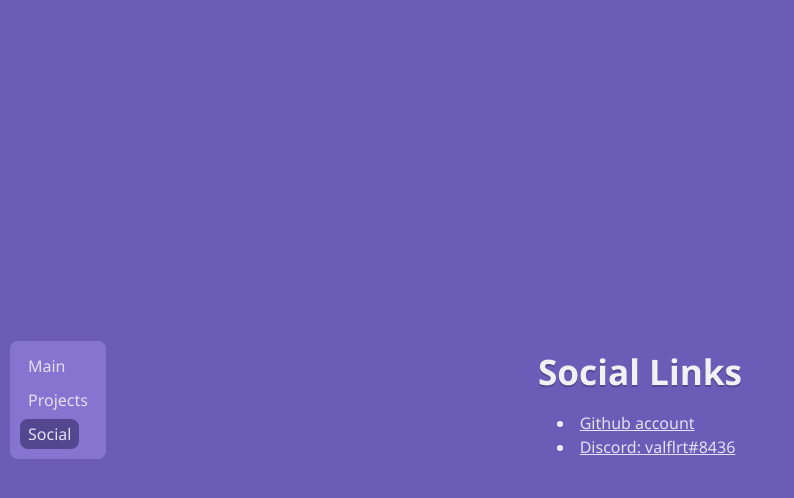
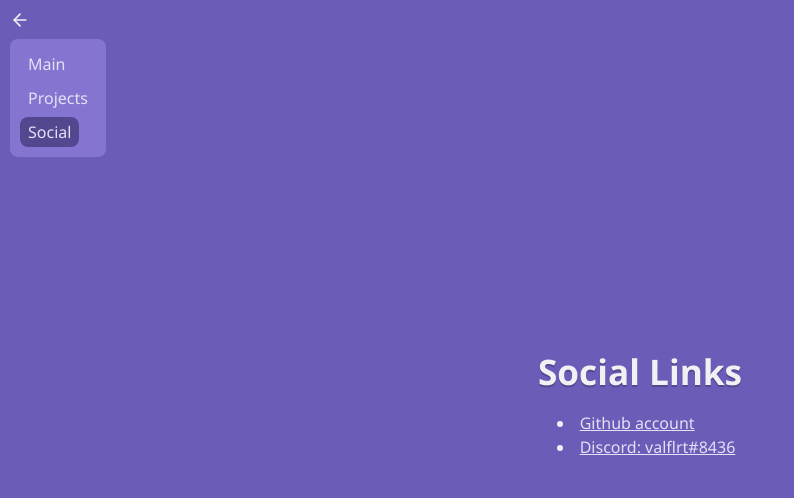
Before and after one commit to valflrt/valflrt.dev, a React app: page /#/social in a window 1280 px wide. Shown: the top 498 px of the page, without its empty margins (0-794 px from the left). Built offline with nearby package versions, Linux system fonts and the light colour scheme.

Commit message:
edit Menu - Menu is now toggleable

```diff
--- a/src/components/Menu.scss
+++ b/src/components/Menu.scss
@@ -8,14 +8,32 @@
   position: fixed;
 
   display: flex;
+  flex-flow: column nowrap;
   align-items: center;
-  justify-content: center;
+  justify-content: flex-start;
 
   pointer-events: none;
 
-  .mobile & {
-    align-items: flex-start;
-    justify-content: center;
+  & > * {
+    pointer-events: all;
+  }
+
+  .toggle {
+    margin-bottom: 4px;
+    align-self: flex-start;
+    cursor: pointer;
+
+    .mobile & {
+      padding: 2px 6px;
+    }
+
+    & > svg {
+      transition: 200ms;
+    }
+
+    &.rotated > svg {
+      transform: rotate(-180deg);
+    }
   }
 
   .menu {
@@ -29,7 +47,13 @@
     align-items: flex-start;
     justify-content: flex-start;
 
-    pointer-events: all;
+    transition: 200ms;
+
+    &.hidden {
+      transform: scale(0);
+      transform-origin: left;
+      opacity: 0;
+    }
 
     .links {
       display: flex;
--- a/src/components/Menu.tsx
+++ b/src/components/Menu.tsx
@@ -1,4 +1,6 @@
+import { useState } from "react";
 import { useMatch } from "react-router-dom";
+import { ArrowLeft } from "react-feather";
 
 import TimedRouterLink from "../particles/TimedRouterLink";
 
@@ -7,6 +9,8 @@ import { css } from "../utils";
 import "./Menu.scss";
 
 const Menu = () => {
+  let [isMenuHidden, setIsMenuHidden] = useState(false);
+
   let otherLinkProps = {
     timeout: 450,
     onTimeoutStart: () =>
@@ -17,7 +21,13 @@ const Menu = () => {
 
   return (
     <div className={"menuWrapper"}>
-      <div className={"menu"}>
+      <div
+        onClick={() => setIsMenuHidden((v) => !v)}
+        className={css.j("toggle", isMenuHidden ? "rotated" : "")}
+      >
+        <ArrowLeft size={20} />
+      </div>
+      <div className={css.j("menu", isMenuHidden ? "hidden" : "")}>
         <div className={"links"}>
           <TimedRouterLink
             to={"/"}
```
